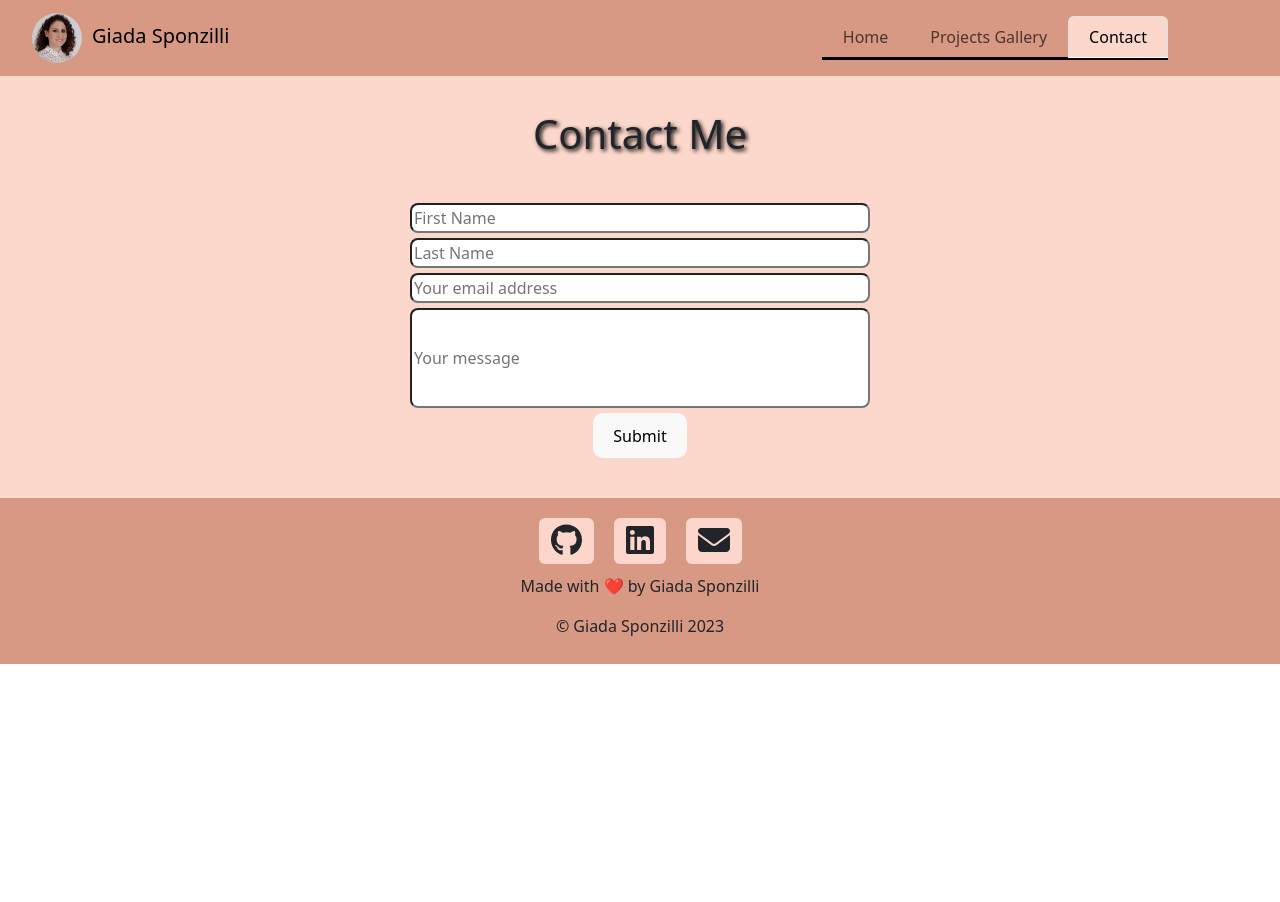
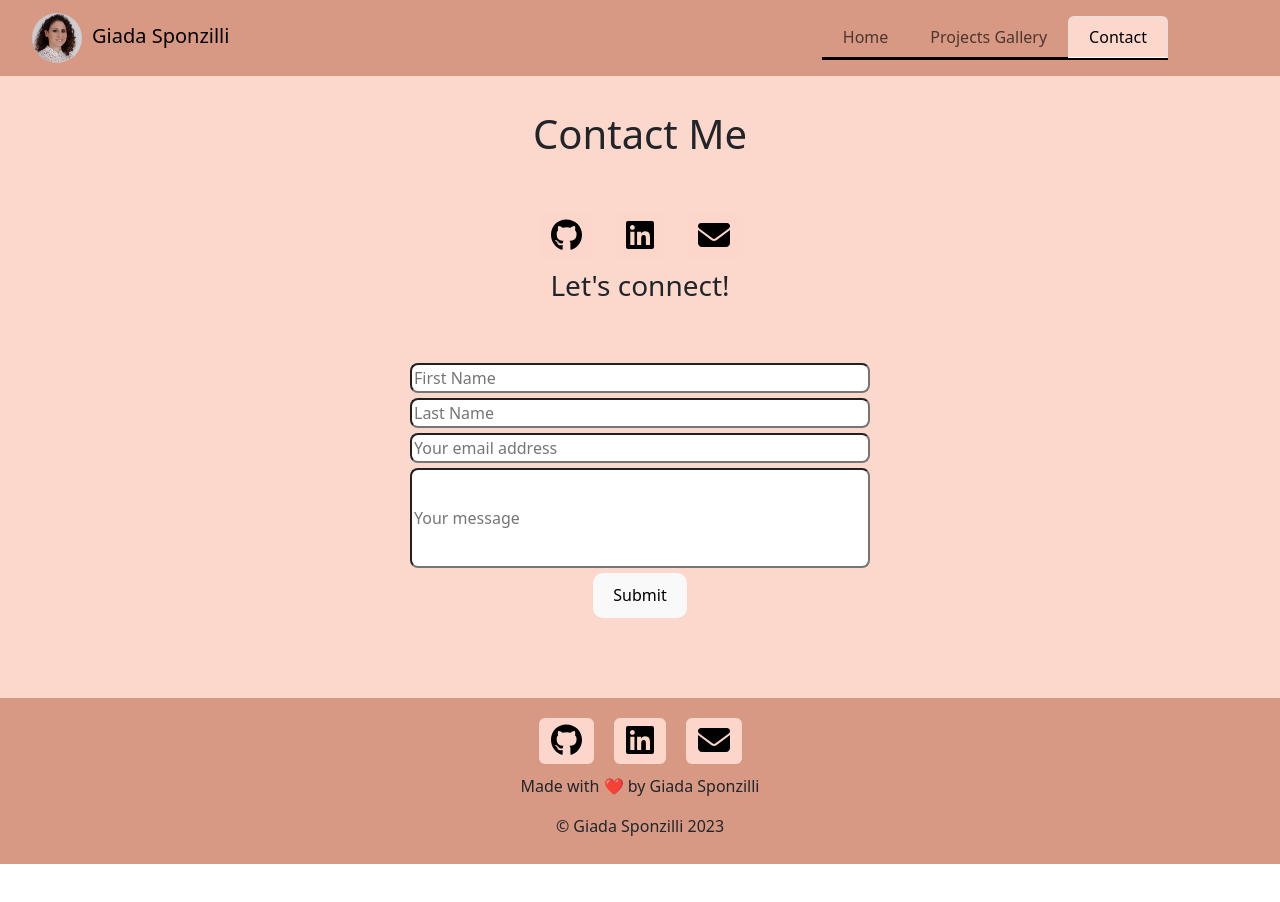
Before and after one commit to giadasponzilli/react-portfolio-giadaSponzilli, a React (Vite) app: page /contact in a window 1280 px wide. Shown: the top 902 px of the page. Built offline with nearby package versions, Linux system fonts and the light colour scheme.

Commit message:
added icons to contact page and changed title styles

```diff
--- a/src/components/Footer/index.jsx
+++ b/src/components/Footer/index.jsx
@@ -2,7 +2,8 @@ import { FontAwesomeIcon } from '@fortawesome/react-fontawesome';
 import { faLinkedin } from '@fortawesome/free-brands-svg-icons';
 import { faGithub } from '@fortawesome/free-brands-svg-icons';
 import { faEnvelope } from '@fortawesome/free-solid-svg-icons';
-import './style.css'
+
+import './style.css';
 
 
 function MyFooter() {
--- a/src/components/Pages/Contact.css
+++ b/src/components/Pages/Contact.css
@@ -13,7 +13,7 @@
 }
 
 .form {
-  margin: 20px;
+  margin: 60px 20px;
 }
 
 .form input {
--- a/src/components/Pages/Contact.jsx
+++ b/src/components/Pages/Contact.jsx
@@ -1,5 +1,12 @@
+import { useState } from 'react';
+
+import { FontAwesomeIcon } from '@fortawesome/react-fontawesome';
+import { faLinkedin } from '@fortawesome/free-brands-svg-icons';
+import { faGithub } from '@fortawesome/free-brands-svg-icons';
+import { faEnvelope } from '@fortawesome/free-solid-svg-icons';
+
 import './Contact.css';
-import { useState } from 'react';
+
 
 const Contact = () => {
 
@@ -43,8 +50,15 @@ const Contact = () => {
       <div className="contact-container">
         <h1>Contact Me</h1>
         <div className="details-container">
+          <a className="btn btn-large btn logout customIcon" href="https://github.com/giadasponzilli" target="_blank" rel="noopener noreferrer"><FontAwesomeIcon icon={faGithub} size="2x" /></a>
 
+          <a className="btn btn-large btn logout customIcon" href="https://uk.linkedin.com/in/giada-sponzilli-b39b9b63" target="_blank" rel="noopener noreferrer"><FontAwesomeIcon icon={faLinkedin} size="2x" /></a>
+
+          <a className="btn btn-large btn logout customIcon" href="mailto:sponzilli.g@gmail.com"><FontAwesomeIcon icon={faEnvelope} size="2x" /></a>
+
+          <h3>Let's connect!</h3>
         </div>
+
         <div className="form-container">
           <form className="form">
             <input
--- a/src/components/Pages/Home.css
+++ b/src/components/Pages/Home.css
@@ -14,8 +14,3 @@
   padding-bottom: 0px;
   margin-bottom: 0px;
 }
-
-h1, h3 {
-  color: white; /* Text color */
-  text-shadow: 2px 2px 4px #000000; /* Text shadow for better visibility */
-}
--- a/src/components/Pages/ProjectGallery.css
+++ b/src/components/Pages/ProjectGallery.css
@@ -38,6 +38,7 @@ h1 {
 
 .btn {
   margin: 10px !important;
+  color: black !important;
   background-color: #fab39b !important;
   border: grey !important;
 }
```
